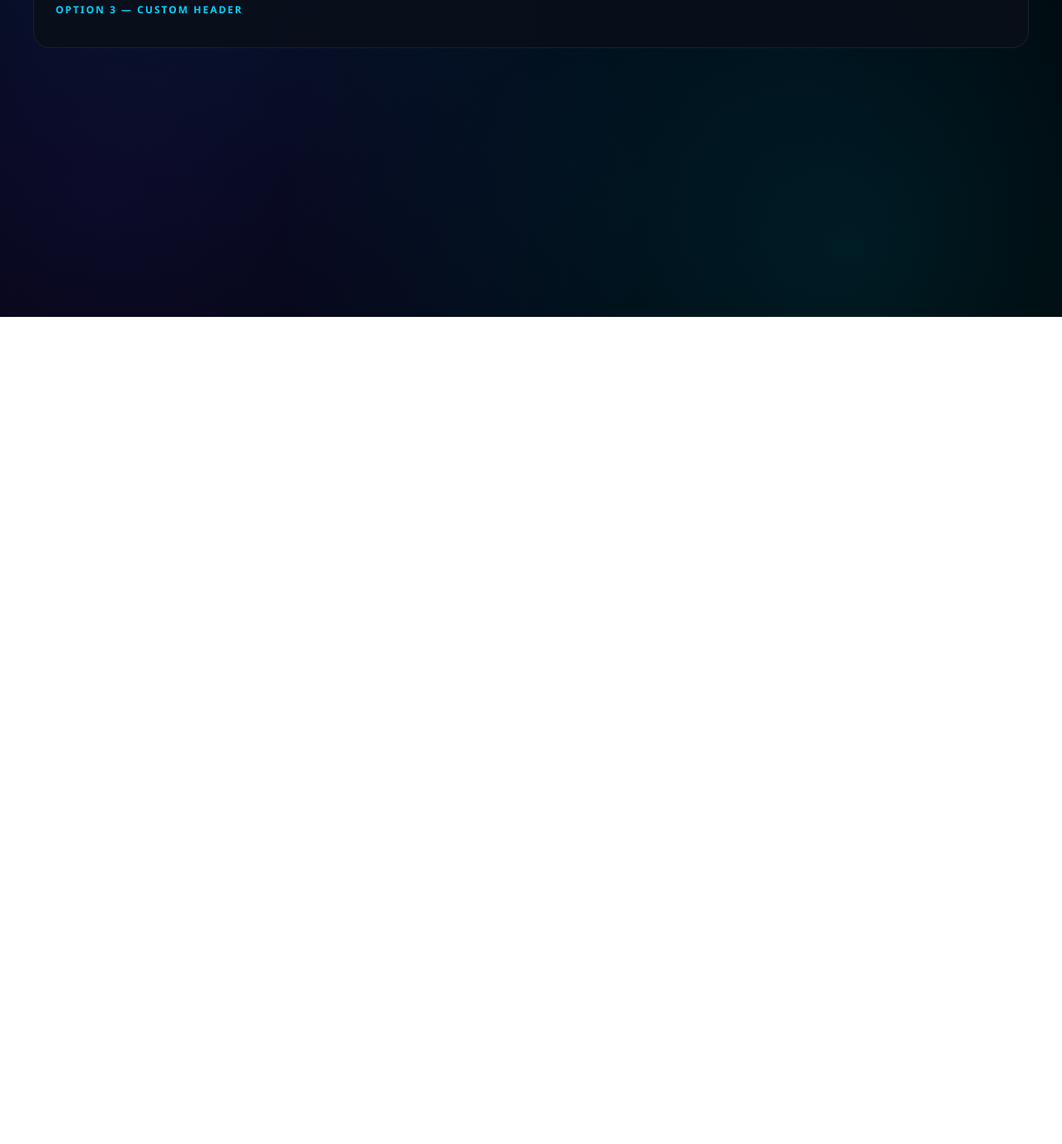
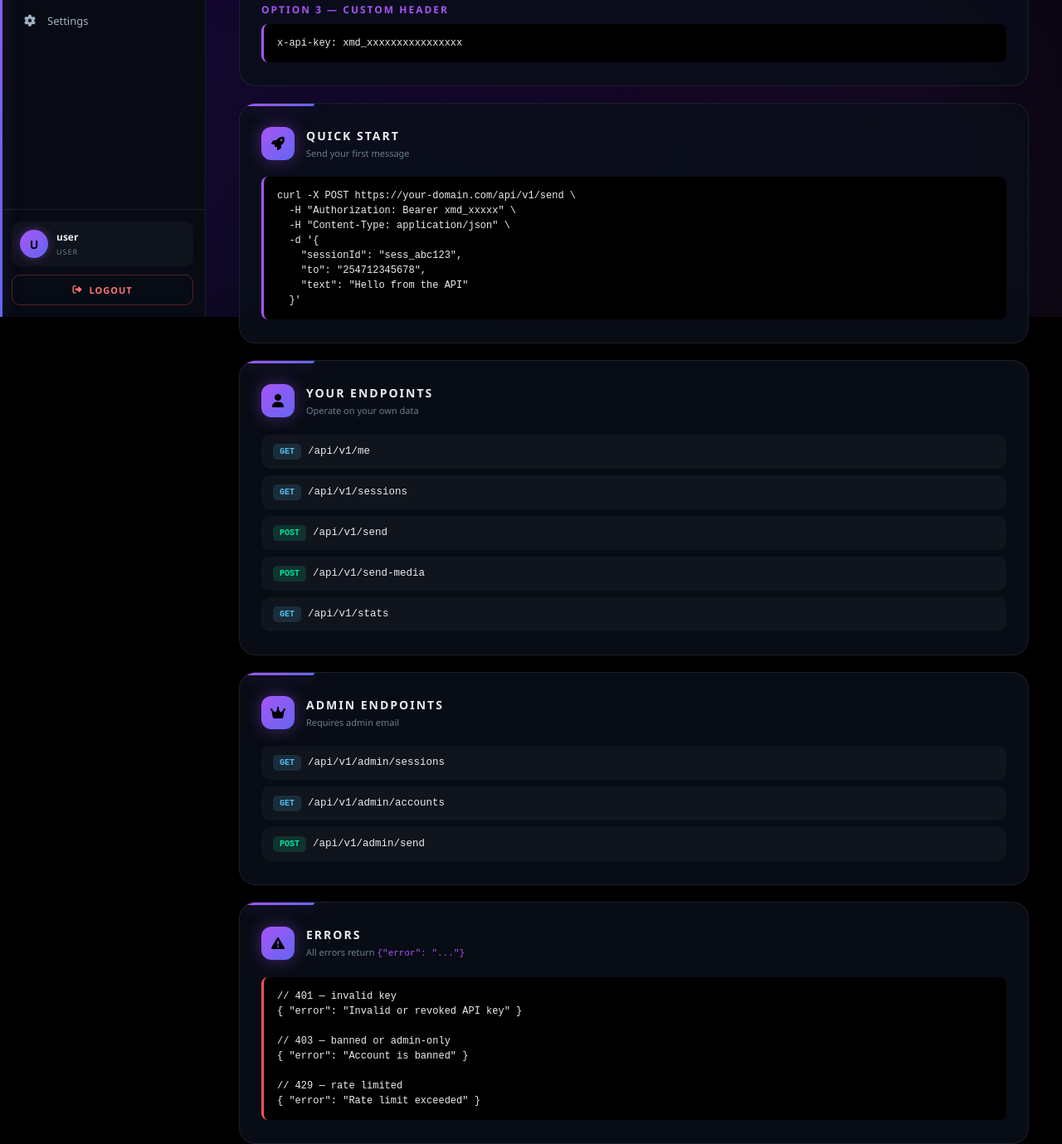
Before and after one commit to AdminRay7/303-XMD1, a website: page public/api-docs.html in a window 1280 px wide. Shown: the part 418-1797 px from the top of the page at 83% size. Before the commit the page ends 800 px from the top, so only its background shows below. Drawn offline with Linux system fonts and the light colour scheme.

Commit message:
Update api-docs.html

```diff
--- a/public/api-docs.html
+++ b/public/api-docs.html
@@ -36,4 +36,105 @@
         <pre style="background:#000;border-left:3px solid var(--g1);padding:14px 16px;border-radius:8px;font-family:'Courier New',monospace;font-size:12px;color:#e9edef;overflow-x:auto">https://your-domain.com/api/v1/me?key=xmd_xxxx</pre>
 
         <div style="font-size:12px;color:var(--g1);font-weight:700;letter-spacing:2px;margin:16px 0 8px">OPTION 3 — CUSTOM HEADER</div>
-        <pre style="background:#000;border-left:3px solid var(--g1);
+        <pre style="background:#000;border-left:3px solid var(--g1);padding:14px 16px;border-radius:8px;font-family:'Courier New',monospace;font-size:12px;color:#e9edef;overflow-x:auto">x-api-key: xmd_xxxxxxxxxxxxxxxx</pre>
+    </div>
+
+    <div class="card">
+        <div class="card-head">
+            <div class="card-head-icon"><i class="fas fa-rocket"></i></div>
+            <div><h3>Quick Start</h3><p>Send your first message</p></div>
+        </div>
+        <pre style="background:#000;border-left:3px solid var(--g1);padding:14px 16px;border-radius:8px;font-family:'Courier New',monospace;font-size:12px;color:#e9edef;overflow-x:auto">curl -X POST https://your-domain.com/api/v1/send \
+  -H "Authorization: Bearer xmd_xxxxx" \
+  -H "Content-Type: application/json" \
+  -d '{
+    "sessionId": "sess_abc123",
+    "to": "254712345678",
+    "text": "Hello from the API"
+  }'</pre>
+    </div>
+
+    <div class="card">
+        <div class="card-head">
+            <div class="card-head-icon"><i class="fas fa-user"></i></div>
+            <div><h3>Your Endpoints</h3><p>Operate on your own data</p></div>
+        </div>
+
+        <div style="display:flex;flex-direction:column;gap:8px">
+            <div style="display:flex;gap:8px;padding:11px 14px;background:rgba(255,255,255,.03);border-radius:10px;align-items:center;font-family:'Courier New',monospace;font-size:12.5px">
+                <span style="background:rgba(83,189,235,.15);color:#53bdeb;padding:2px 8px;border-radius:5px;font-size:10px;font-weight:800">GET</span>
+                <span>/api/v1/me</span>
+            </div>
+            <div style="display:flex;gap:8px;padding:11px 14px;background:rgba(255,255,255,.03);border-radius:10px;align-items:center;font-family:'Courier New',monospace;font-size:12.5px">
+                <span style="background:rgba(83,189,235,.15);color:#53bdeb;padding:2px 8px;border-radius:5px;font-size:10px;font-weight:800">GET</span>
+                <span>/api/v1/sessions</span>
+            </div>
+            <div style="display:flex;gap:8px;padding:11px 14px;background:rgba(255,255,255,.03);border-radius:10px;align-items:center;font-family:'Courier New',monospace;font-size:12.5px">
+                <span style="background:rgba(0,229,160,.15);color:#00e5a0;padding:2px 8px;border-radius:5px;font-size:10px;font-weight:800">POST</span>
+                <span>/api/v1/send</span>
+            </div>
+            <div style="display:flex;gap:8px;padding:11px 14px;background:rgba(255,255,255,.03);border-radius:10px;align-items:center;font-family:'Courier New',monospace;font-size:12.5px">
+                <span style="background:rgba(0,229,160,.15);color:#00e5a0;padding:2px 8px;border-radius:5px;font-size:10px;font-weight:800">POST</span>
+                <span>/api/v1/send-media</span>
+            </div>
+            <div style="display:flex;gap:8px;padding:11px 14px;background:rgba(255,255,255,.03);border-radius:10px;align-items:center;font-family:'Courier New',monospace;font-size:12.5px">
+                <span style="background:rgba(83,189,235,.15);color:#53bdeb;padding:2px 8px;border-radius:5px;font-size:10px;font-weight:800">GET</span>
+                <span>/api/v1/stats</span>
+            </div>
+        </div>
+    </div>
+
+    <div class="card">
+        <div class="card-head">
+            <div class="card-head-icon"><i class="fas fa-crown"></i></div>
+            <div><h3>Admin Endpoints</h3><p>Requires admin email</p></div>
+        </div>
+        <div style="display:flex;flex-direction:column;gap:8px">
+            <div style="display:flex;gap:8px;padding:11px 14px;background:rgba(255,255,255,.03);border-radius:10px;align-items:center;font-family:'Courier New',monospace;font-size:12.5px">
+                <span style="background:rgba(83,189,235,.15);color:#53bdeb;padding:2px 8px;border-radius:5px;font-size:10px;font-weight:800">GET</span>
+                <span>/api/v1/admin/sessions</span>
+            </div>
+            <div style="display:flex;gap:8px;padding:11px 14px;background:rgba(255,255,255,.03);border-radius:10px;align-items:center;font-family:'Courier New',monospace;font-size:12.5px">
+                <span style="background:rgba(83,189,235,.15);color:#53bdeb;padding:2px 8px;border-radius:5px;font-size:10px;font-weight:800">GET</span>
+                <span>/api/v1/admin/accounts</span>
+            </div>
+            <div style="display:flex;gap:8px;padding:11px 14px;background:rgba(255,255,255,.03);border-radius:10px;align-items:center;font-family:'Courier New',monospace;font-size:12.5px">
+                <span style="background:rgba(0,229,160,.15);color:#00e5a0;padding:2px 8px;border-radius:5px;font-size:10px;font-weight:800">POST</span>
+                <span>/api/v1/admin/send</span>
+            </div>
+        </div>
+    </div>
+
+    <div class="card">
+        <div class="card-head">
+            <div class="card-head-icon"><i class="fas fa-triangle-exclamation"></i></div>
+            <div><h3>Errors</h3><p>All errors return <code style="color:var(--g1);font-size:11px">{"error": "..."}</code></p></div>
+        </div>
+        <pre style="background:#000;border-left:3px solid #ff5252;padding:14px 16px;border-radius:8px;font-family:'Courier New',monospace;font-size:12px;color:#e9edef;overflow-x:auto">// 401 — invalid key
+{ "error": "Invalid or revoked API key" }
+
+// 403 — banned or admin-only
+{ "error": "Account is banned" }
+
+// 429 — rate limited
+{ "error": "Rate limit exceeded" }</pre>
+    </div>
+</main>
+
+<script src="/sidebar.js"></script>
+<script>
+// Click any <pre> to copy
+document.querySelectorAll('pre').forEach(pre => {
+    pre.style.cursor = 'pointer';
+    pre.title = 'Click to copy';
+    pre.addEventListener('click', () => {
+        navigator.clipboard.writeText(pre.innerText).then(() => {
+            const prev = pre.style.borderLeftColor;
+            pre.style.borderLeftColor = '#00e5a0';
+            setTimeout(() => { pre.style.borderLeftColor = prev || 'var(--g1)'; }, 400);
+        }).catch(() => {});
+    });
+});
+</script>
+</body>
+</html>
```
